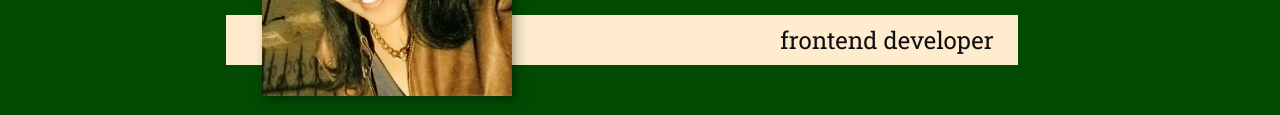
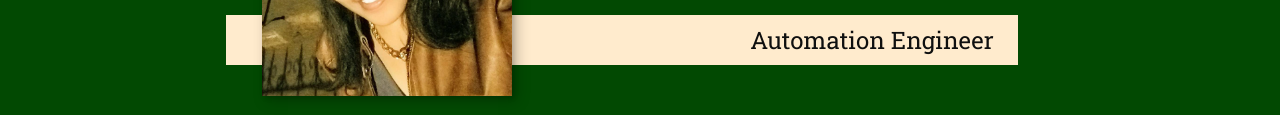
Before and after one commit to Akhilareddy13/Introduction, a plain HTML site: page index.html in a window 1280 px wide. Shown: the part 352-467 px from the top of the page. Drawn offline with nearby package versions, Linux system fonts and the light colour scheme.

Commit message:
index.html

```diff
--- a/index.html
+++ b/index.html
@@ -41,7 +41,7 @@
             <h1 class="section__title section__title--intro" >
                 Hi, I am <strong>Akhila Reddy!!</strong>
             </h1>
-            <p class="section__subtitle section__subtitle--intro">frontend developer</p>
+            <p class="section__subtitle section__subtitle--intro">Automation Engineer</p>
             <img src="img 2.png" alt="a picture of Jane Smith smiling" class="intro__img">
         </section>
 
```
